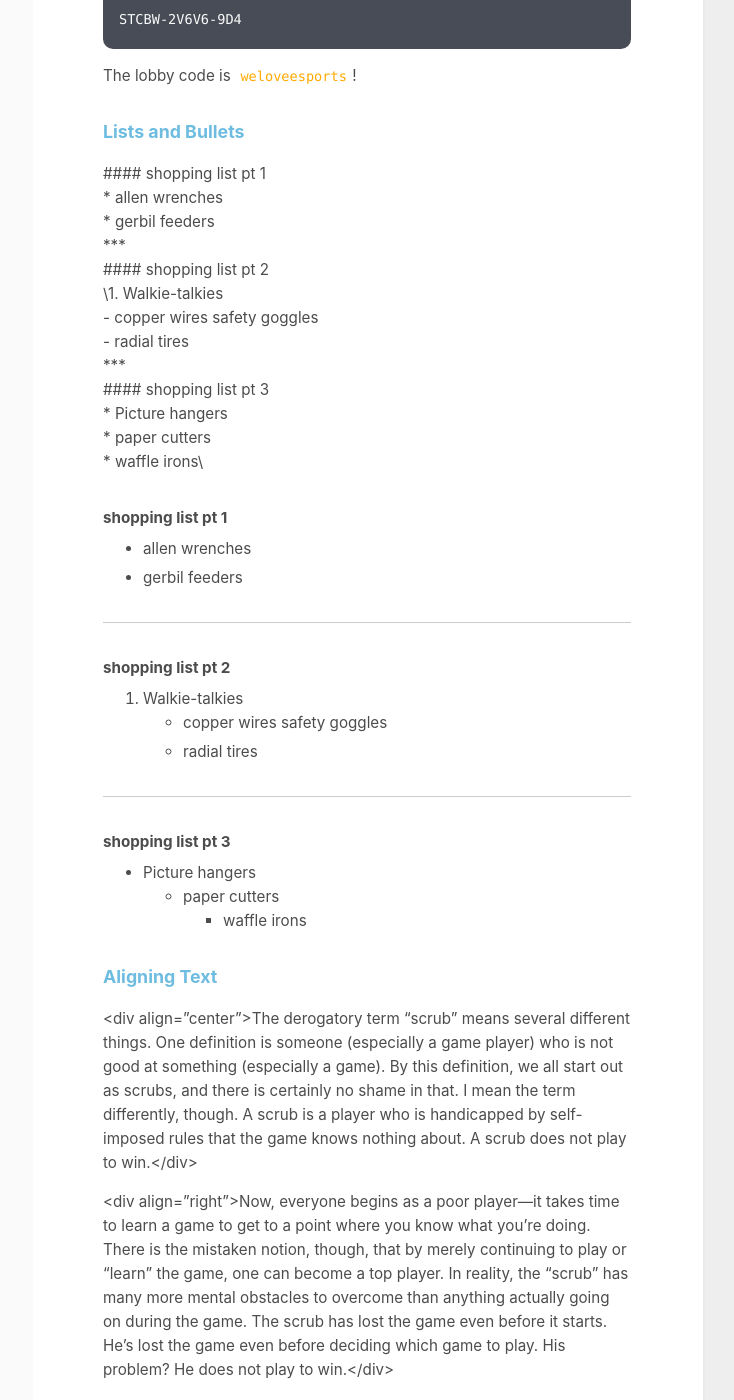
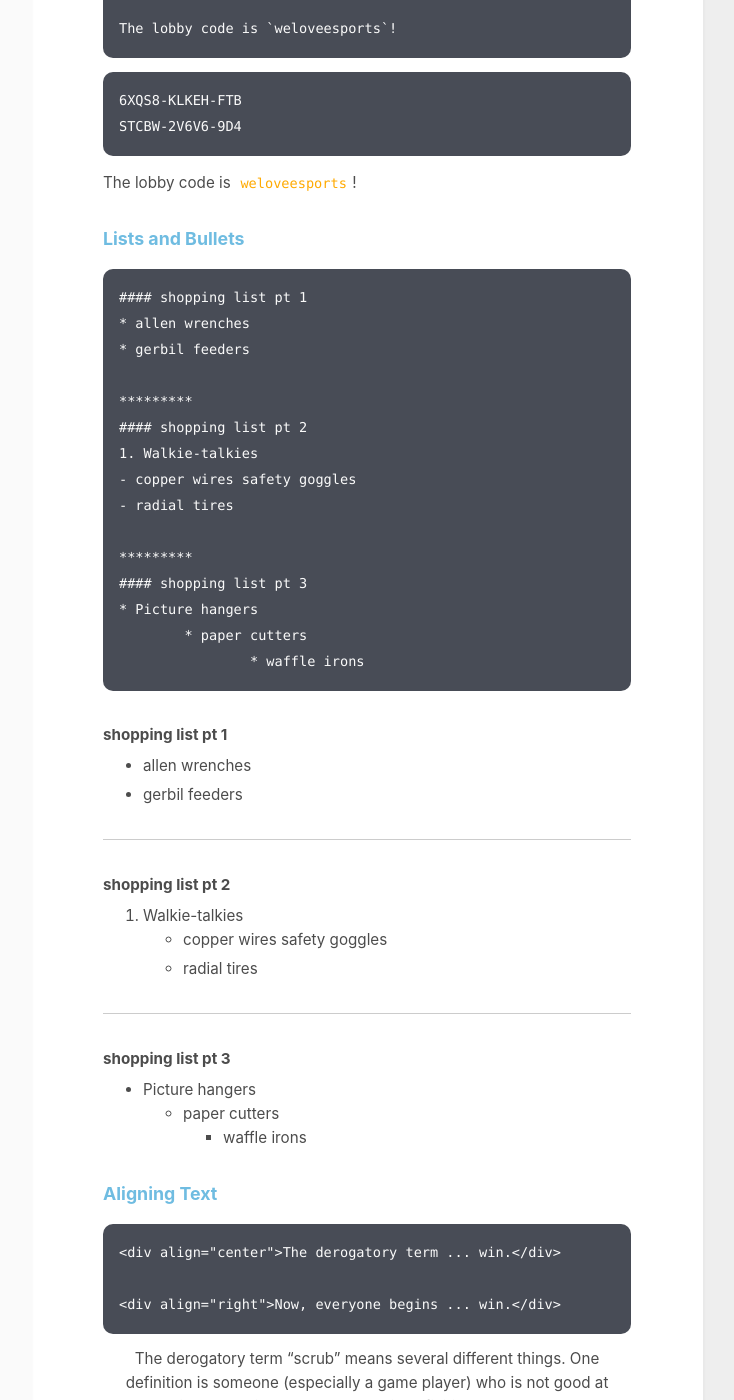
Before and after one commit to Joy3Luo/Joy3luo.github.io, a Jekyll site: the page built from _posts/2019-2-24-Markdown.md, in a window 1280 px wide and 1400 px high, scrolled down 2079 px. Shown: the whole window, without its empty margins (417-1151 px from the left). Built offline with Jekyll 4.4.1, drawn with Linux system fonts in a browser that asks for light colours; some of the changed text lies outside the part shown.

Commit message:
Update 2019-2-24-Markdown.md

````diff
--- a/_posts/2019-2-24-Markdown.md
+++ b/_posts/2019-2-24-Markdown.md
@@ -38,12 +38,14 @@ _**It's pretty easy to ~~apply~~ multiple styles.**_\
 
 ### <font color= 6FBCE1> Quoting Text</font>
 
-
-\> I body him.\
-\>\> There's gonna come a point where you'll forget about what happened and you're gonna wanna come back at me.\
-\>>> Don't get hit\
-\>>>> SERIOUSLY, don't get hit.\
-\>>>>> These keep nesting at 20. I stopped checking after that point.
+```plaintext
+> I body him.
+>> There's gonna come a point where you'll forget about what
+happened and you're gonna wanna come back at me.
+>>> Don't get hit
+>>>> SERIOUSLY, don't get hit.
+>>>>> These keep nesting at 20. I stopped checking after that point.
+```
 
 > I body him.
 >> There's gonna come a point where you'll forget about what happened and you're gonna wanna come back at me.
@@ -53,12 +55,13 @@ _**It's pretty easy to ~~apply~~ multiple styles.**_\
 
 
 ### <font color= 6FBCE1> Code</font>
-
-\`\`\`\
-6XQS8-KLKEH-FTB\
+```plaintext
+``
+6XQS8-KLKEH-FTB
 STCBW-2V6V6-9D4
-\`\`\`\
-The lobby code is \`weloveesports\`!
+``
+The lobby code is `weloveesports`!
+```
 
 ```
 6XQS8-KLKEH-FTB
@@ -69,19 +72,23 @@ The lobby code is `weloveesports`!
 
 
 ### <font color= 6FBCE1> Lists and Bullets</font>
-\#### shopping list pt 1\
-\* allen wrenches\
-\* gerbil feeders\
-\*\*\*\
-\#### shopping list pt 2\
-\1. Walkie-talkies\
-\- copper wires safety goggles\
-\- radial tires\
-\*\*\*\
-\#### shopping list pt 3\
-\* Picture hangers\
-	\* paper cutters\
-		\* waffle irons\
+```plaintext
+#### shopping list pt 1
+* allen wrenches
+* gerbil feeders
+
+*********
+#### shopping list pt 2
+1. Walkie-talkies
+- copper wires safety goggles
+- radial tires
+
+*********
+#### shopping list pt 3
+* Picture hangers
+	* paper cutters
+		* waffle irons
+```
 
 
 #### shopping list pt 1
@@ -102,11 +109,11 @@ The lobby code is `weloveesports`!
 
 
 ### <font color= 6FBCE1> Aligning Text</font>
+```plaintext
+<div align="center">The derogatory term ... win.</div>
 
-\<div align="center">The derogatory term “scrub” means several different things. One definition is someone (especially a game player) who is not good at something (especially a game). By this definition, we all start out as scrubs, and there is certainly no shame in that. I mean the term differently, though. A scrub is a player who is handicapped by self-imposed rules that the game knows nothing about. A scrub does not play to win.</div>
-
-\<div align="right">Now, everyone begins as a poor player—it takes time to learn a game to get to a point where you know what you’re doing. There is the mistaken notion, though, that by merely continuing to play or “learn” the game, one can become a top player. In reality, the “scrub” has many more mental obstacles to overcome than anything actually going on during the game. The scrub has lost the game even before it starts. He’s lost the game even before deciding which game to play. His problem? He does not play to win.</div>
-
+<div align="right">Now, everyone begins ... win.</div>
+```
 
 <div align="center">The derogatory term “scrub” means several different things. One definition is someone (especially a game player) who is not good at something (especially a game). By this definition, we all start out as scrubs, and there is certainly no shame in that. I mean the term differently, though. A scrub is a player who is handicapped by self-imposed rules that the game knows nothing about. A scrub does not play to win.</div>
 
````
